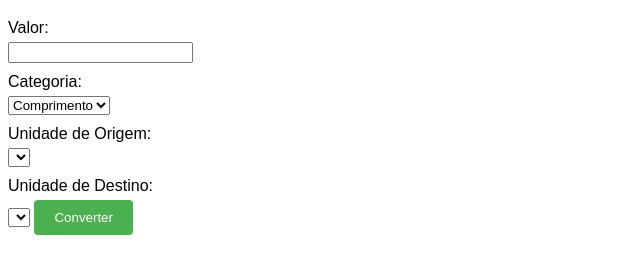
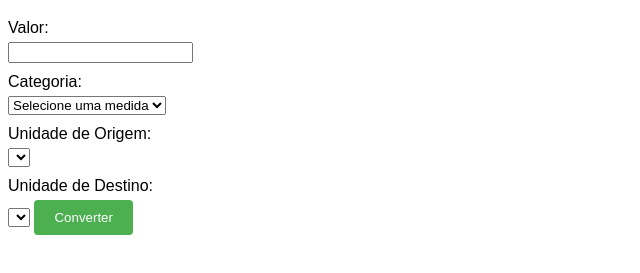
Before and after one commit to Renato-Miranda/conversor-temperatura, a plain HTML site: page teste.html in a window 1280 px wide. Shown: the part 61-334 px from the top of the page, without its empty margins (0-640 px from the left). Drawn offline with Linux system fonts and the light colour scheme.

Commit message:
feat: colocado escolha opção para iniciar a escolha de mdeidas

```diff
--- a/teste.html
+++ b/teste.html
@@ -44,6 +44,7 @@
 
     <label for="categoria">Categoria:</label>
     <select id="categoria">
+      <option value="escolha">Selecione uma medida</option>
       <option value="comprimento">Comprimento</option>
       <option value="peso">Peso</option>
       <option value="temperatura">Temperatura</option>
```
